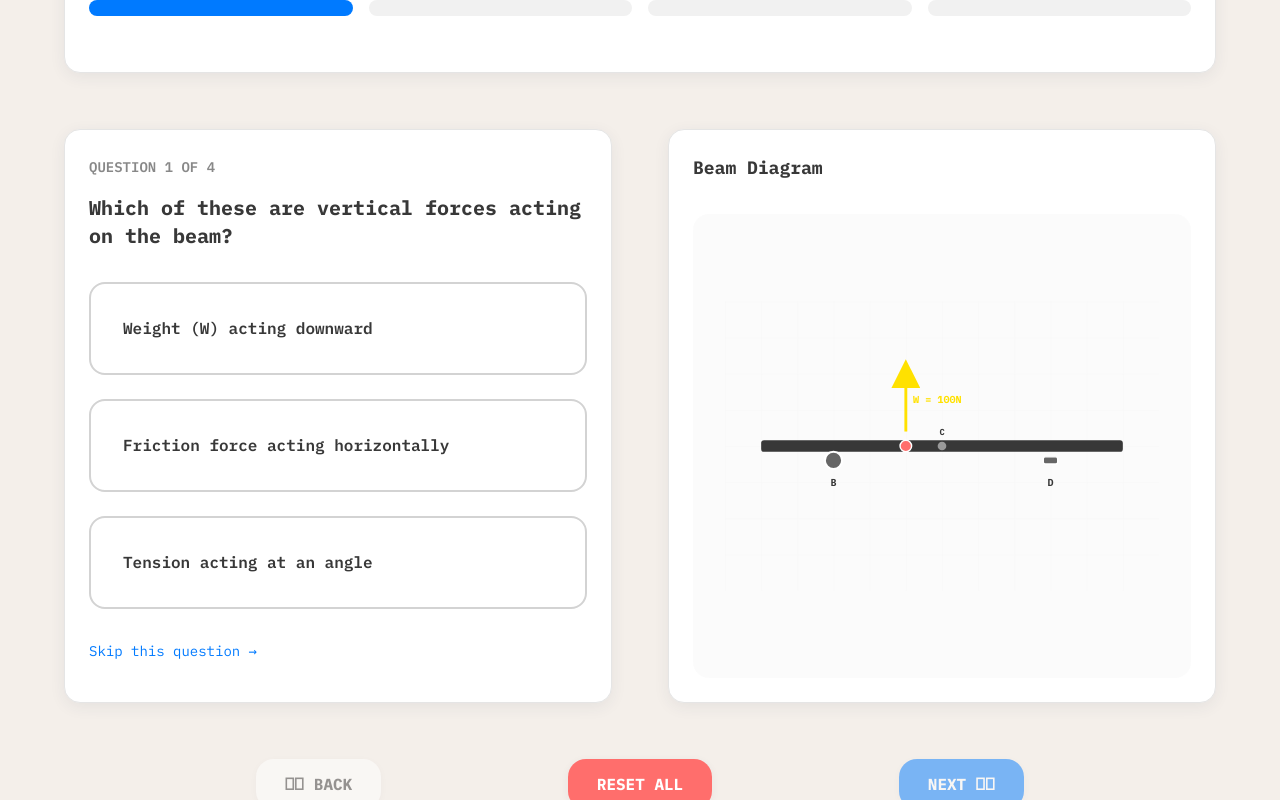
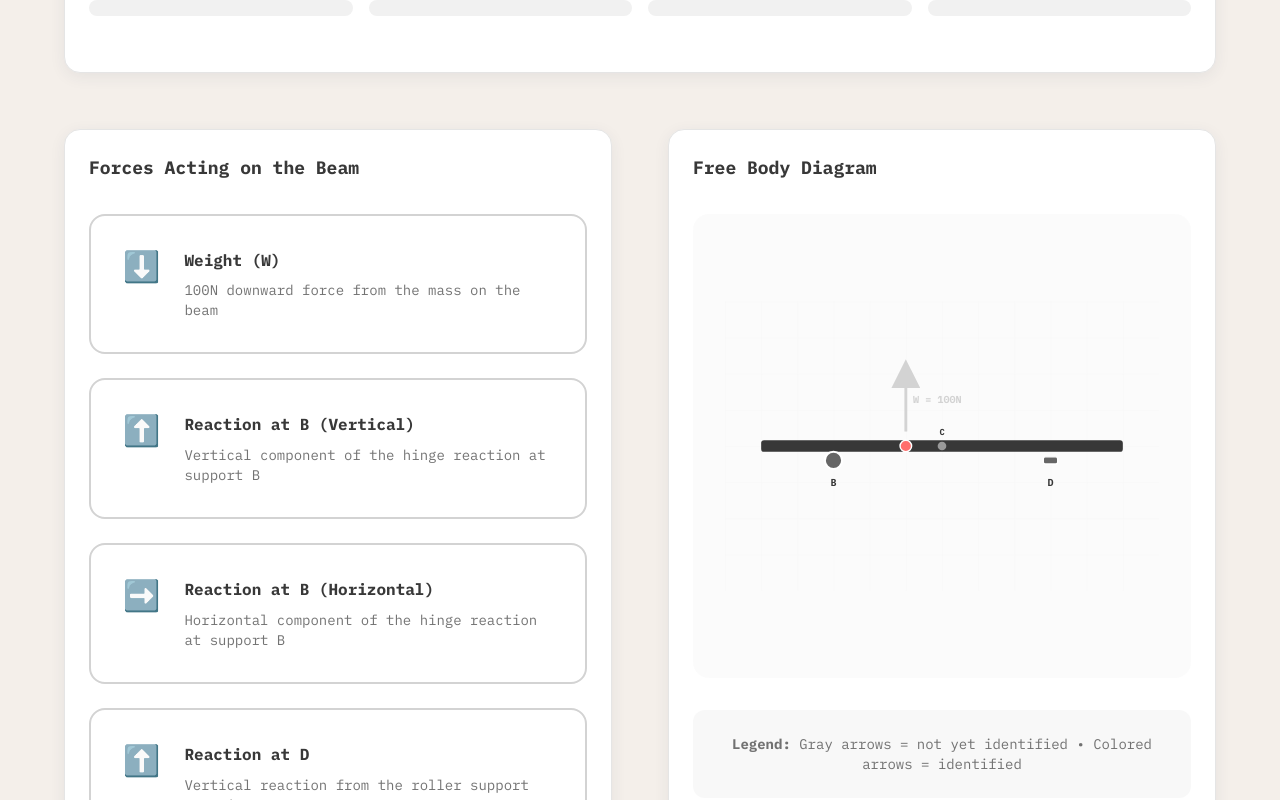
Before and after one commit to el2060/mef4_6.2, a React (Vite) app: page / in a window 1280 px wide. Shown: the part 660-1460 px from the top of the page. Built offline with nearby package versions, Linux system fonts and the light colour scheme.

Commit message:
Complete redesign: Replace LMS-style MCQ with interactive force identification simulator

```diff
--- a/src/components/Step1IdentifyForces.tsx
+++ b/src/components/Step1IdentifyForces.tsx
@@ -1,103 +1,61 @@
 import { motion } from 'framer-motion'
-import { useState } from 'react'
 import { useSimulatorStore } from '../store/simulatorStore'
 import BeamVisualization from './BeamVisualization'
 
-interface QuizOption {
+interface ForceInfo {
   id: string
-  text: string
-  correct: boolean
-  explanation?: string
+  name: string
+  description: string
+  icon: string
+  color: string
 }
 
-interface Question {
-  id: string
-  question: string
-  options: QuizOption[]
-  forceId: string
-}
-
-const questions: Question[] = [
+const forcesList: ForceInfo[] = [
   {
-    id: 'q1',
-    question: 'Which of these are vertical forces acting on the beam?',
-    forceId: 'weight',
-    options: [
-      { id: 'a', text: 'Weight (W) acting downward', correct: true },
-      { id: 'b', text: 'Friction force acting horizontally', correct: false, explanation: 'Friction is horizontal, not vertical.' },
-      { id: 'c', text: 'Tension acting at an angle', correct: false, explanation: 'No tension forces in this problem.' },
-    ],
+    id: 'weight',
+    name: 'Weight (W)',
+    description: '100N downward force from the mass on the beam',
+    icon: '⬇️',
+    color: 'bg-md-coral/20 border-md-coral',
   },
   {
-    id: 'q2',
-    question: 'Where should the reaction at support B act?',
-    forceId: 'reaction-b-v',
-    options: [
-      { id: 'a', text: 'Only vertically upward', correct: false, explanation: 'Hinges provide both components.' },
-      { id: 'b', text: 'Both horizontal and vertical components', correct: true },
-      { id: 'c', text: 'Only horizontally', correct: false, explanation: 'Support must resist vertical loads too.' },
-    ],
+    id: 'reaction-b-v',
+    name: 'Reaction at B (Vertical)',
+    description: 'Vertical component of the hinge reaction at support B',
+    icon: '⬆️',
+    color: 'bg-md-blue/20 border-md-blue',
   },
   {
-    id: 'q3',
-    question: 'What type of support is at point D?',
-    forceId: 'reaction-d',
-    options: [
-      { id: 'a', text: 'Pin support (horizontal & vertical)', correct: false, explanation: 'Point D is a roller support.' },
-      { id: 'b', text: 'Roller support (vertical only)', correct: true },
-      { id: 'c', text: 'Fixed support (moment & forces)', correct: false, explanation: 'No moment resistance at D.' },
-    ],
+    id: 'reaction-b-h',
+    name: 'Reaction at B (Horizontal)',
+    description: 'Horizontal component of the hinge reaction at support B',
+    icon: '➡️',
+    color: 'bg-md-blue/20 border-md-blue',
   },
   {
-    id: 'q4',
-    question: 'Does the hinge reaction at B have horizontal component?',
-    forceId: 'reaction-b-h',
-    options: [
-      { id: 'a', text: 'No, hinges only provide vertical reactions', correct: false, explanation: 'Hinges provide both horizontal and vertical reaction components.' },
-      { id: 'b', text: 'Yes, hinges provide both horizontal and vertical components', correct: true },
-      { id: 'c', text: 'Only if there is a horizontal applied force', correct: false, explanation: 'Hinges can have horizontal reactions even without applied horizontal forces.' },
-    ],
+    id: 'reaction-d',
+    name: 'Reaction at D',
+    description: 'Vertical reaction from the roller support at point D',
+    icon: '⬆️',
+    color: 'bg-md-teal/20 border-md-teal',
   },
 ]
 
 export default function Step1IdentifyForces() {
   const { forces, identifyForce } = useSimulatorStore()
-  const [currentQuestionIndex, setCurrentQuestionIndex] = useState(0)
-  const [selectedOption, setSelectedOption] = useState<string | null>(null)
-  const [showFeedback, setShowFeedback] = useState(false)
 
-  const currentQuestion = questions[currentQuestionIndex]
-  const isLastQuestion = currentQuestionIndex === questions.length - 1
   const allComplete = forces.every((f) => f.identified)
 
-  const handleOptionSelect = (optionId: string) => {
-    setSelectedOption(optionId)
-    setShowFeedback(true)
-
-    const option = currentQuestion.options.find((o) => o.id === optionId)
-    if (option?.correct) {
-      identifyForce(currentQuestion.forceId)
-
-      // Auto-advance after a delay
-      setTimeout(() => {
-        if (!isLastQuestion) {
-          setCurrentQuestionIndex(currentQuestionIndex + 1)
-          setSelectedOption(null)
-          setShowFeedback(false)
-        }
-      }, 1500)
+  const handleForceClick = (forceId: string) => {
+    const force = forces.find((f) => f.id === forceId)
+    if (!force?.identified) {
+      identifyForce(forceId)
     }
   }
 
-  const handleNext = () => {
-    if (!isLastQuestion) {
-      setCurrentQuestionIndex(currentQuestionIndex + 1)
-      setSelectedOption(null)
-      setShowFeedback(false)
-    }
+  const isForceIdentified = (forceId: string) => {
+    return forces.find((f) => f.id === forceId)?.identified || false
   }
-
-  const selectedOptionData = currentQuestion.options.find((o) => o.id === selectedOption)
 
   return (
     <div className="max-w-6xl mx-auto">
@@ -110,20 +68,18 @@ export default function Step1IdentifyForces() {
           Step 1: Identify Forces
         </h2>
         <p className="text-md-text/80 mb-4">
-          Answer the following questions to identify all forces acting on the beam.
-          The visualization will update as you correctly identify each force.
+          Click on each force card below to identify the forces acting on the beam.
+          The visualization will highlight and reveal each force as you identify it.
         </p>
 
         {/* Progress indicator */}
         <div className="flex items-center space-x-2 mb-4">
-          {questions.map((_, index) => (
+          {forcesList.map((force, index) => (
             <div
               key={index}
               className={`h-2 flex-1 rounded-full transition-all duration-300 ${
-                index < currentQuestionIndex
+                isForceIdentified(force.id)
                   ? 'bg-md-teal'
-                  : index === currentQuestionIndex
-                  ? 'bg-md-blue'
                   : 'bg-md-cloud'
               }`}
             />
@@ -132,89 +88,92 @@ export default function Step1IdentifyForces() {
       </motion.div>
 
       <div className="grid grid-cols-1 lg:grid-cols-2 gap-6">
-        {/* Quiz Section */}
+        {/* Interactive Force Cards */}
+        <div className="space-y-4">
+          <motion.div
+            initial={{ opacity: 0, x: -20 }}
+            animate={{ opacity: 1, x: 0 }}
+            className="card"
+          >
+            <h3 className="text-lg font-bold mb-4 text-md-text">
+              Forces Acting on the Beam
+            </h3>
+
+            <div className="space-y-3">
+              {forcesList.map((force) => {
+                const identified = isForceIdentified(force.id)
+                return (
+                  <motion.button
+                    key={force.id}
+                    onClick={() => handleForceClick(force.id)}
+                    disabled={identified}
+                    whileHover={!identified ? { scale: 1.02 } : {}}
+                    whileTap={!identified ? { scale: 0.98 } : {}}
+                    className={`w-full text-left p-4 rounded-xl border-2 transition-all duration-300 ${
+                      identified
+                        ? `${force.color} border-2 cursor-default`
+                        : 'border-md-border bg-md-surface hover:border-md-blue hover:shadow-md cursor-pointer'
+                    }`}
+                  >
+                    <div className="flex items-start gap-3">
+                      <span className="text-3xl">{force.icon}</span>
+                      <div className="flex-1">
+                        <div className="flex items-center justify-between mb-1">
+                          <span className="font-bold text-md-text">{force.name}</span>
+                          {identified && (
+                            <motion.span
+                              initial={{ scale: 0 }}
+                              animate={{ scale: 1 }}
+                              className="text-md-teal text-2xl"
+                            >
+                              ✓
+                            </motion.span>
+                          )}
+                        </div>
+                        <p className="text-sm text-md-text/70">{force.description}</p>
+                      </div>
+                    </div>
+                  </motion.button>
+                )
+              })}
+            </div>
+          </motion.div>
+
+          {/* Hints */}
+          <motion.div
+            initial={{ opacity: 0, x: -20 }}
+            animate={{ opacity: 1, x: 0 }}
+            transition={{ delay: 0.2 }}
+            className="card bg-md-blue/5 border-md-blue"
+          >
+            <h4 className="font-bold mb-2 text-md-text">💡 Tips:</h4>
+            <ul className="text-sm text-md-text/80 space-y-1 list-disc list-inside">
+              <li>Click each force card to identify it on the diagram</li>
+              <li>Watch the beam diagram update as you identify forces</li>
+              <li>Hinges (like at B) provide both horizontal and vertical reactions</li>
+              <li>Rollers (like at D) only provide vertical reactions</li>
+              <li>The weight acts downward at the mass location</li>
+            </ul>
+          </motion.div>
+        </div>
+
+        {/* Visualization Section */}
         <motion.div
-          key={currentQuestion.id}
-          initial={{ opacity: 0, x: -20 }}
+          initial={{ opacity: 0, x: 20 }}
           animate={{ opacity: 1, x: 0 }}
+          transition={{ delay: 0.1 }}
           className="card"
         >
-          <div className="mb-4">
-            <span className="text-sm font-semibold text-md-text/60 uppercase">
-              Question {currentQuestionIndex + 1} of {questions.length}
-            </span>
-            <h3 className="text-xl font-bold mt-2 text-md-text">
-              {currentQuestion.question}
-            </h3>
+          <h3 className="text-lg font-bold mb-4 text-md-text">
+            Free Body Diagram
+          </h3>
+          <BeamVisualization />
+
+          <div className="mt-4 p-3 bg-md-cloud/50 rounded-lg">
+            <p className="text-sm text-md-text/70 text-center">
+              <strong>Legend:</strong> Gray arrows = not yet identified • Colored arrows = identified
+            </p>
           </div>
-
-          <div className="space-y-3">
-            {currentQuestion.options.map((option) => (
-              <button
-                key={option.id}
-                onClick={() => handleOptionSelect(option.id)}
-                disabled={showFeedback}
-                className={`w-full text-left p-4 rounded-xl border-2 transition-all duration-200 ${
-                  selectedOption === option.id
-                    ? option.correct
-                      ? 'border-md-teal bg-md-teal/10'
-                      : 'border-md-coral bg-md-coral/10'
-                    : 'border-md-border bg-md-surface hover:border-md-blue hover:bg-md-blue/5'
-                } ${showFeedback ? 'cursor-not-allowed' : 'cursor-pointer'}`}
-              >
-                <div className="flex items-center justify-between">
-                  <span className="font-semibold">{option.text}</span>
-                  {showFeedback && selectedOption === option.id && (
-                    <span className="text-xl">
-                      {option.correct ? '✓' : '✗'}
-                    </span>
-                  )}
-                </div>
-              </button>
-            ))}
-          </div>
-
-          {/* Feedback */}
-          {showFeedback && selectedOptionData && (
-            <motion.div
-              initial={{ opacity: 0, y: 10 }}
-              animate={{ opacity: 1, y: 0 }}
-              className={`mt-4 p-4 rounded-xl ${
-                selectedOptionData.correct
-                  ? 'bg-md-teal/10 border border-md-teal'
-                  : 'bg-md-coral/10 border border-md-coral'
-              }`}
-            >
-              <p className={`font-semibold ${
-                selectedOptionData.correct ? 'text-md-teal' : 'text-md-coral'
-              }`}>
-                {selectedOptionData.correct ? '✓ Correct!' : '✗ Not quite'}
-              </p>
-              {selectedOptionData.explanation && (
-                <p className="text-sm mt-1 text-md-text/80">
-                  {selectedOptionData.explanation}
-                </p>
-              )}
-            </motion.div>
-          )}
-
-          {/* Skip button */}
-          {!isLastQuestion && !allComplete && (
-            <button
-              onClick={handleNext}
-              className="mt-4 text-sm text-md-blue hover:underline"
-            >
-              Skip this question →
-            </button>
-          )}
-        </motion.div>
-
-        {/* Visualization Section */}
-        <div className="card">
-          <h3 className="text-lg font-bold mb-4 text-md-text">
-            Beam Diagram
-          </h3>
-          <BeamVisualization highlightForce={currentQuestion.forceId} />
 
           {allComplete && (
             <motion.div
@@ -227,7 +186,7 @@ export default function Step1IdentifyForces() {
               </p>
             </motion.div>
           )}
-        </div>
+        </motion.div>
       </div>
     </div>
   )
```
